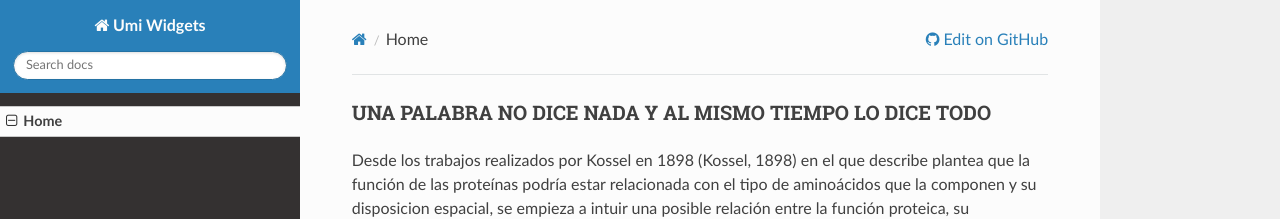
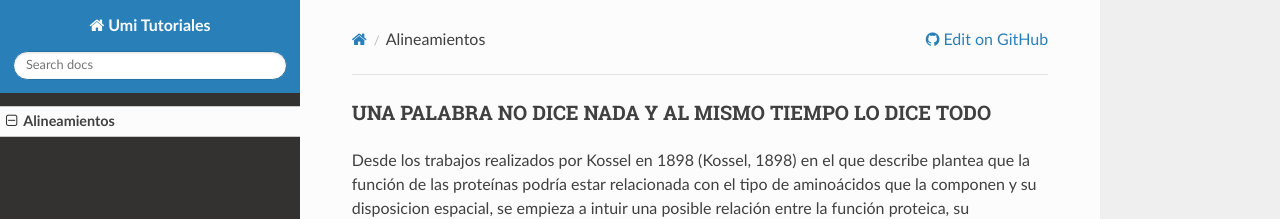
Before and after one commit to flbulgarelli/umi, an MkDocs documentation site: the page built from docs/index.md, in a window 1280 px wide and 900 px high. Shown: the top 219 px of the window. Built offline with MkDocs 1.6.1, drawn with Linux system fonts in a browser that asks for light colours; nearby versions of some CDN libraries.

Commit message:
Rename site

```diff
--- a/mkdocs.yml
+++ b/mkdocs.yml
@@ -1,7 +1,7 @@
-site_name: Umi Widgets
+site_name: Umi Tutoriales
 site_url: https://flbulgarelli.github.io/umi
 nav:
-  - Home: index.md
+  - Alineamientos: index.md
 repo_url: "https://github.com/flbulgarelli/umi"
 copyright: '© Copyright 2020 Franco Leonardo Bulgarelli & Ana Julia Velez Rueda'
 theme: readthedocs
```
